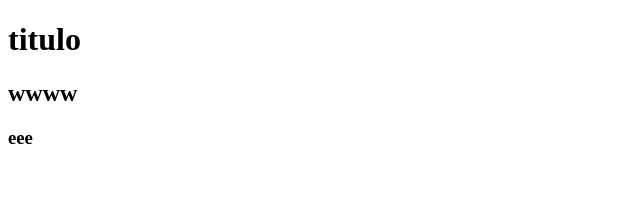
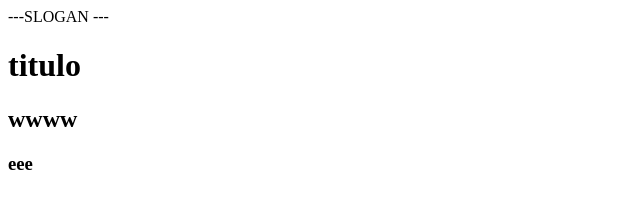
Before and after one commit to jmlealdigitarts/demo2, a plain HTML site: page index.html in a window 1280 px wide. Shown: the whole page, without its empty margins (0-640 px from the left). Drawn offline with Linux system fonts and the light colour scheme.

Commit message:
PONER SLOGAN

```diff
--- a/index.html
+++ b/index.html
@@ -7,6 +7,7 @@
     <title>Document</title>
 </head>
 <body>
+    ---SLOGAN ---
     <h1>titulo</h1>
     <h2>wwww</h2>
     <h3>eee</h3>
```
